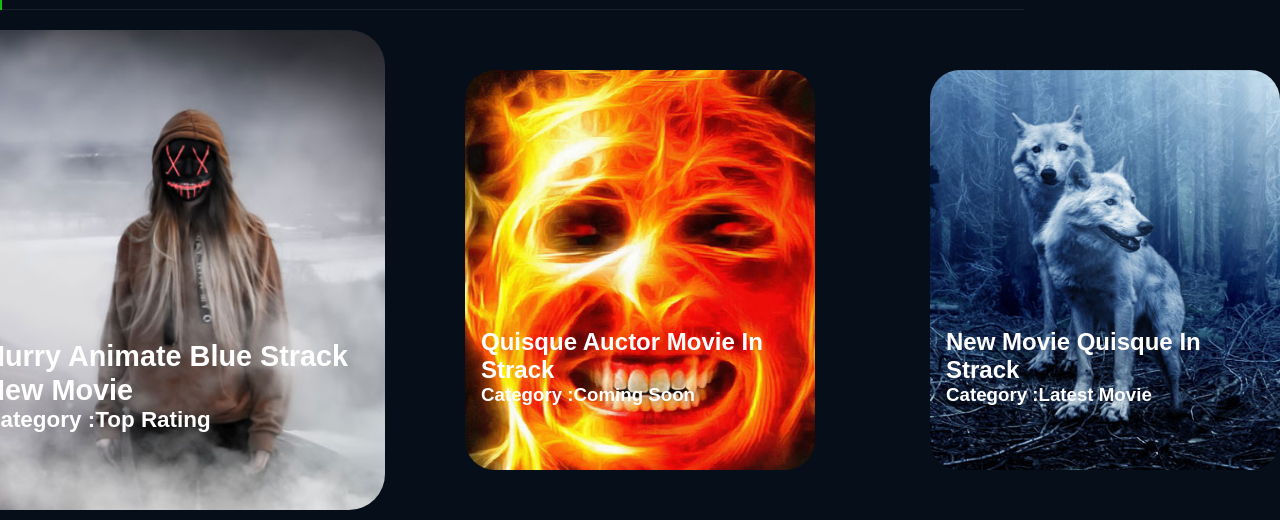
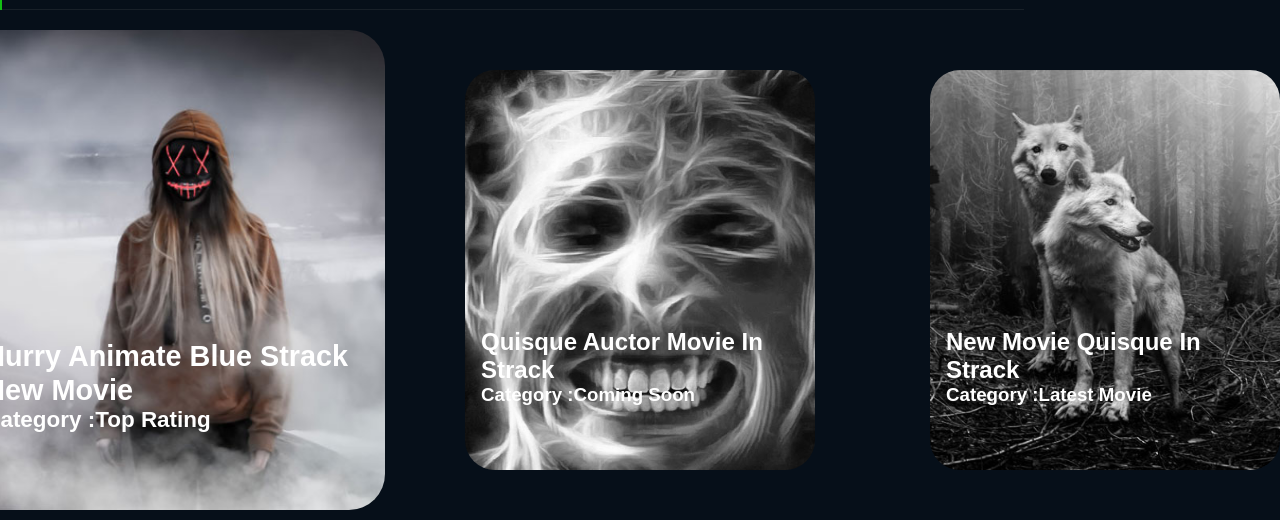
Before and after one commit to salvoPernicano/proj-html-vuejs, a Vue app: page / in a window 1280 px wide. Shown: the part 984-1504 px from the top of the page. Built offline with nearby package versions, Linux system fonts and the light colour scheme.

Commit message:
feat grafica inactive

```diff
--- a/src/components/AppSlider.vue
+++ b/src/components/AppSlider.vue
@@ -12,7 +12,7 @@
 
         </div>
         <div class="sliderPhotos">
-            <div :class="index === currentImage ? 'active' : '' " v-for="(item,index) in newMovieArray" class="cardMovie" @click="activateCard(index)">
+            <div :class="index === currentImage ? 'active' : 'inactive' " v-for="(item,index) in newMovieArray" class="cardMovie" @click="activateCard(index)">
                 <figure>
                     <img :src="item.posterPath" alt="poster">
                 </figure>
@@ -138,4 +138,8 @@ export default {
     .active{
         transform: scale(1.2);
     }
+
+    .inactive{
+        filter: grayscale(100%);
+    }
 </style>
```
